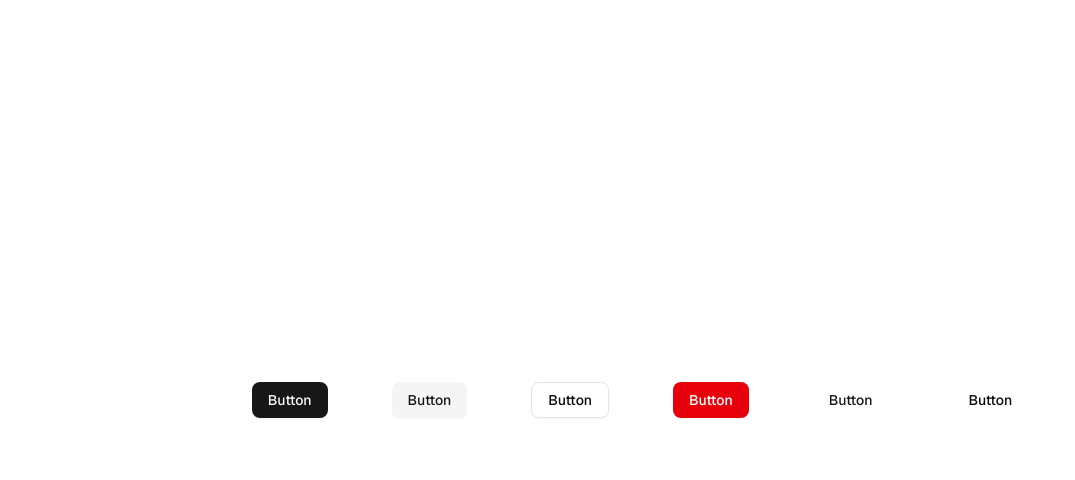
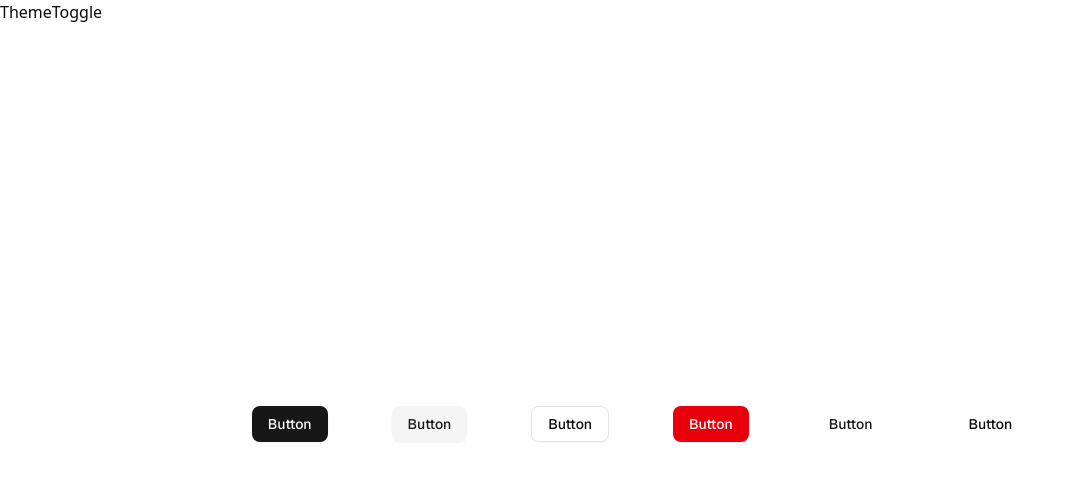
Before and after one commit to hossein-jorfi/portfolio-website, a Next.js app: page / in a window 1280 px wide. Shown: the top 480 px of the page, without its empty margins (0-1075 px from the left). Built offline with nearby package versions, Linux system fonts and the light colour scheme.

Commit message:
ThemeProvider

```diff
--- a/src/app/layout.tsx
+++ b/src/app/layout.tsx
@@ -2,7 +2,7 @@
 import { Geist, Geist_Mono } from "next/font/google";
 import "./globals.css";
 import Header from "@/src/components/shared/layout/header";
-import { ThemeProvider } from "next-themes";
+import { ThemeProvider } from "@/src/components/providers/theme-provider";
 
 const geistSans = Geist({
   variable: "--font-geist-sans",
@@ -25,7 +25,7 @@
   children: React.ReactNode;
 }>) {
   return (
-    <html lang="en">
+    <html lang="en" suppressHydrationWarning>
       <body
         className={`${geistSans.variable} ${geistMono.variable} antialiased`}
       >
@@ -35,7 +35,7 @@
           enableSystem
           disableTransitionOnChange
         >
-          {/* <Header /> */}
+          <Header />
           {children}
         </ThemeProvider>
       </body>
--- /dev/null
+++ b/src/components/providers/theme-provider.tsx
@@ -0,0 +1,11 @@
+"use client";
+
+import * as React from "react";
+import { ThemeProvider as NextThemesProvider } from "next-themes";
+
+export function ThemeProvider({
+  children,
+  ...props
+}: React.ComponentProps<typeof NextThemesProvider>) {
+  return <NextThemesProvider {...props}>{children}</NextThemesProvider>;
+}
```
